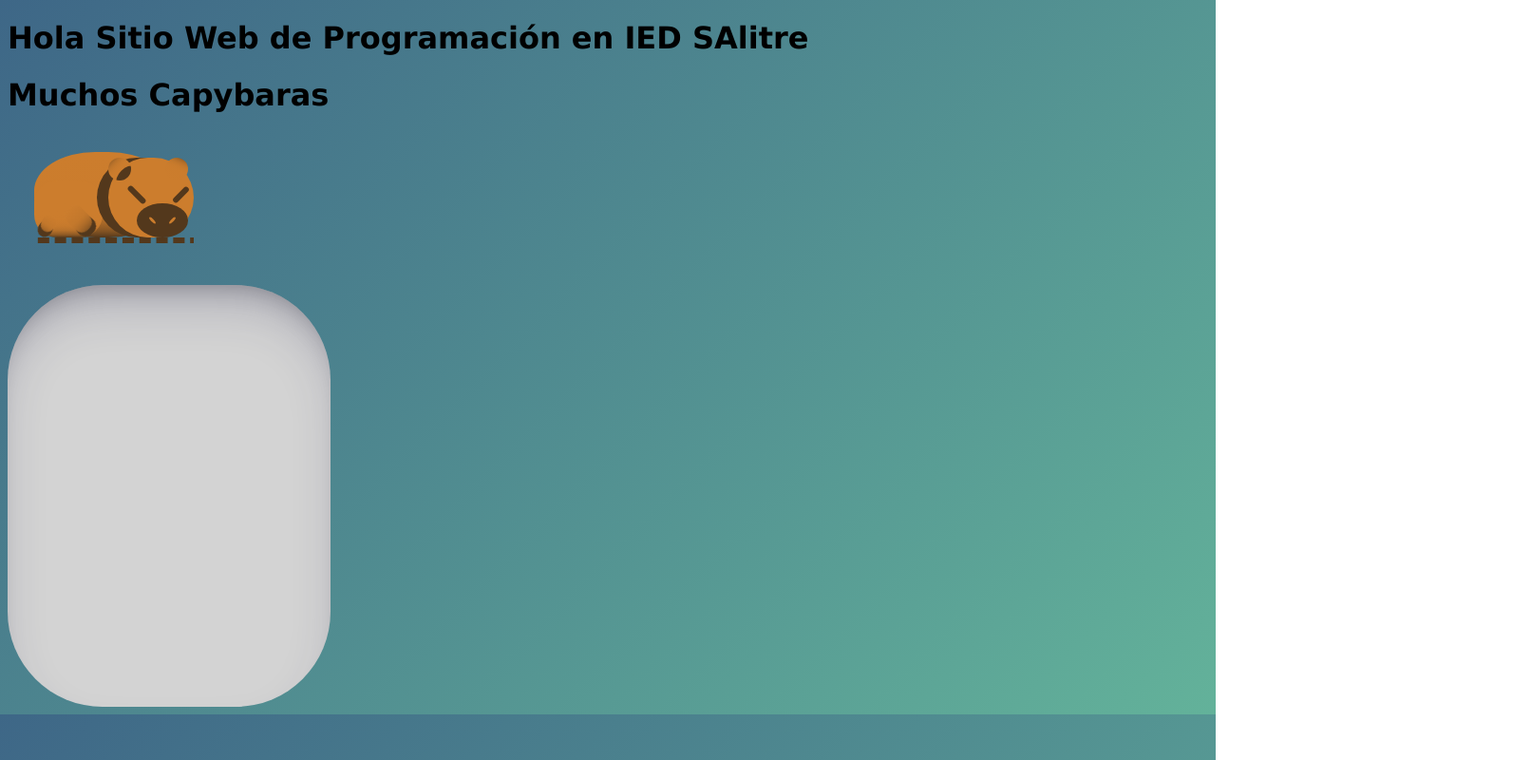
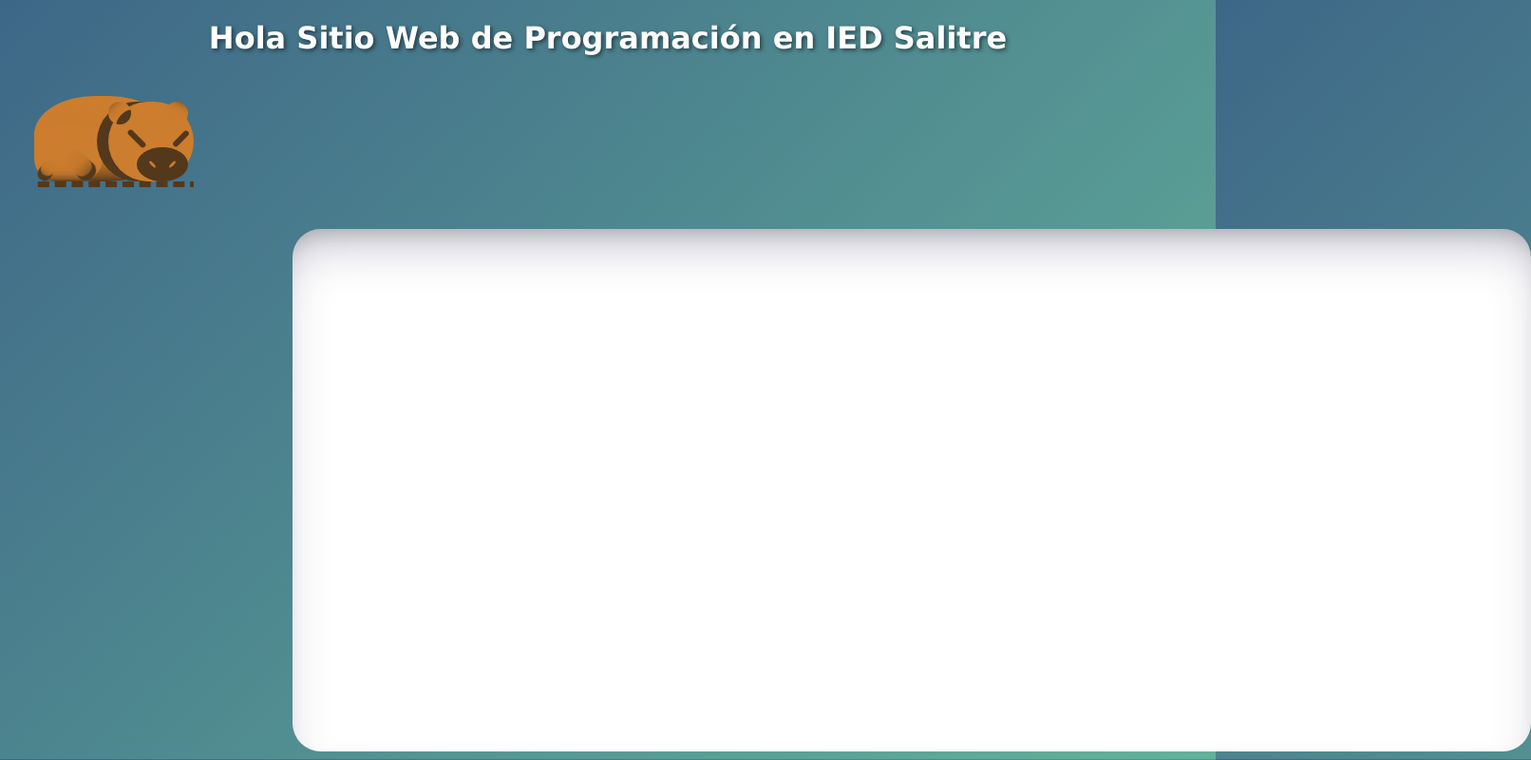
Before and after one commit to Alejosbar/efectos-pro-ied-el-carmen-salite, a plain HTML site: page index.html in a window 1280 px wide. Shown: the whole page at 95% size, 1612 px wide, since content can reach past the window. Drawn offline with Linux system fonts and the light colour scheme.

Commit message:
Actualización automática de clase

```diff
--- a/css/uiverse.css
+++ b/css/uiverse.css
@@ -2,6 +2,11 @@ body{
     font-family:'Lucida Sans', 'Lucida Sans Regular', 'Lucida Grande', 'Lucida Sans Unicode', Geneva, Verdana, sans-serif;
     background-color: blue;
     background: linear-gradient(135deg, #3e6787 0%, #63b29a 100%);
+}
+.letrastitulo {
+  color: white;
+  text-align: center;
+  text-shadow: 2px 2px 4px rgba(0, 0, 0, 0.5);
 }
 /* From Uiverse.io by Novaxlo */
 .capybaraloader {
@@ -201,9 +206,11 @@ body{
 }
 /* From Uiverse.io by adamgiebl */
 .card {
-  width: 340px;
-  height: 444px;
-  border-radius: 100px;
-  background: lightgrey;
+  width: 1304px;
+  height: 550px;
+  border-radius: 30px;
+  background: #ffffff;
   box-shadow: rgba(50, 50, 93, 0.25) 0px 30px 50px -12px inset, rgba(0, 0, 0, 0.3) 0px 18px 26px -18px inset;
+  margin-left: 300px;
+  margin-right:300px;
 }
--- a/index.html
+++ b/index.html
@@ -7,8 +7,9 @@
     <title>Efectos Pro</title>
 </head>
 <body>
-    <h1>Hola Sitio Web de Programación en IED SAlitre</h1>
-    <h1>Muchos Capybaras</h1>
+    <div class="letrastitulo">
+    <h1>Hola Sitio Web de Programación en IED Salitre</h1>
+    </div>
     <!-- From Uiverse.io by Novaxlo -->
 <div class="capybaraloader">
   <div class="capybara">
```
